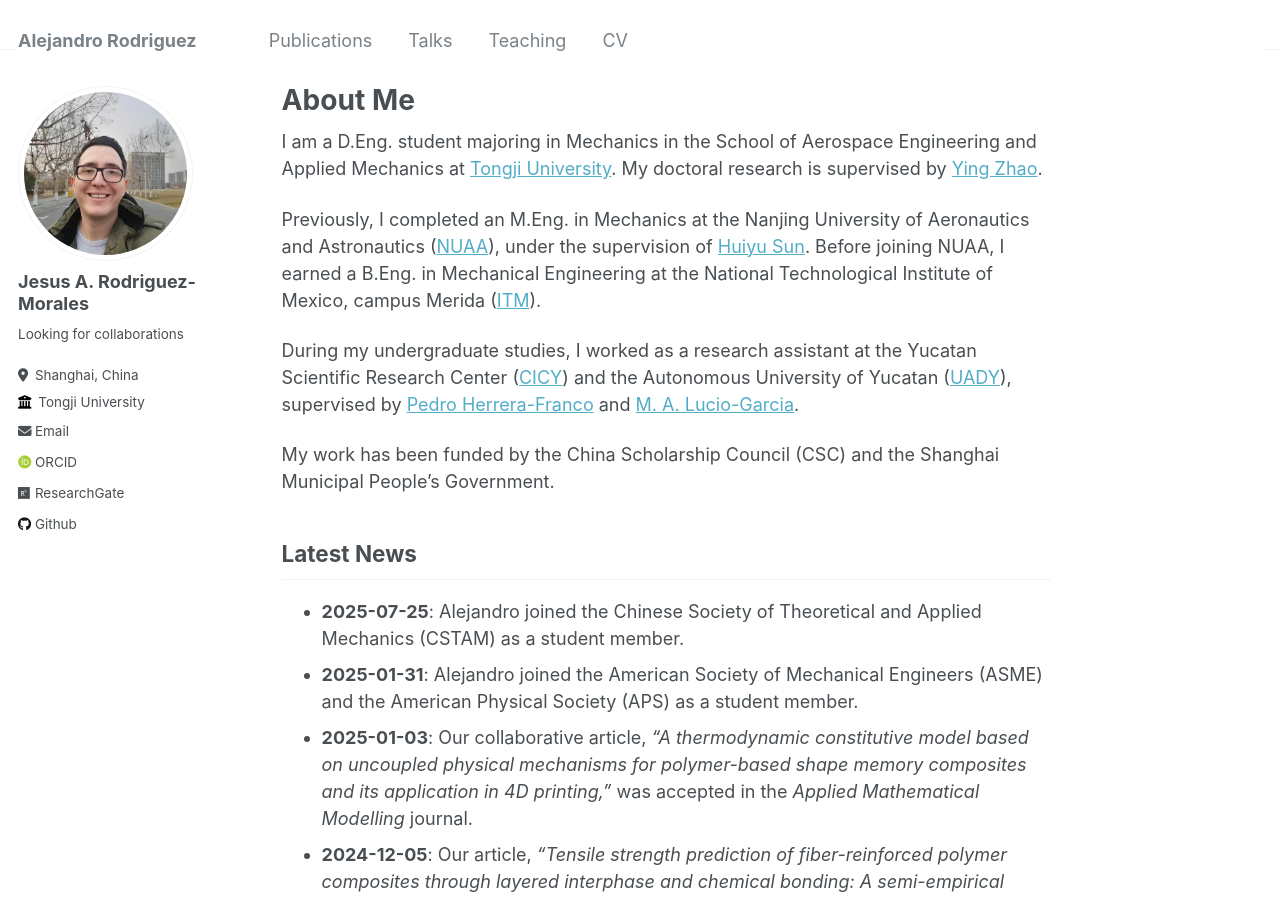
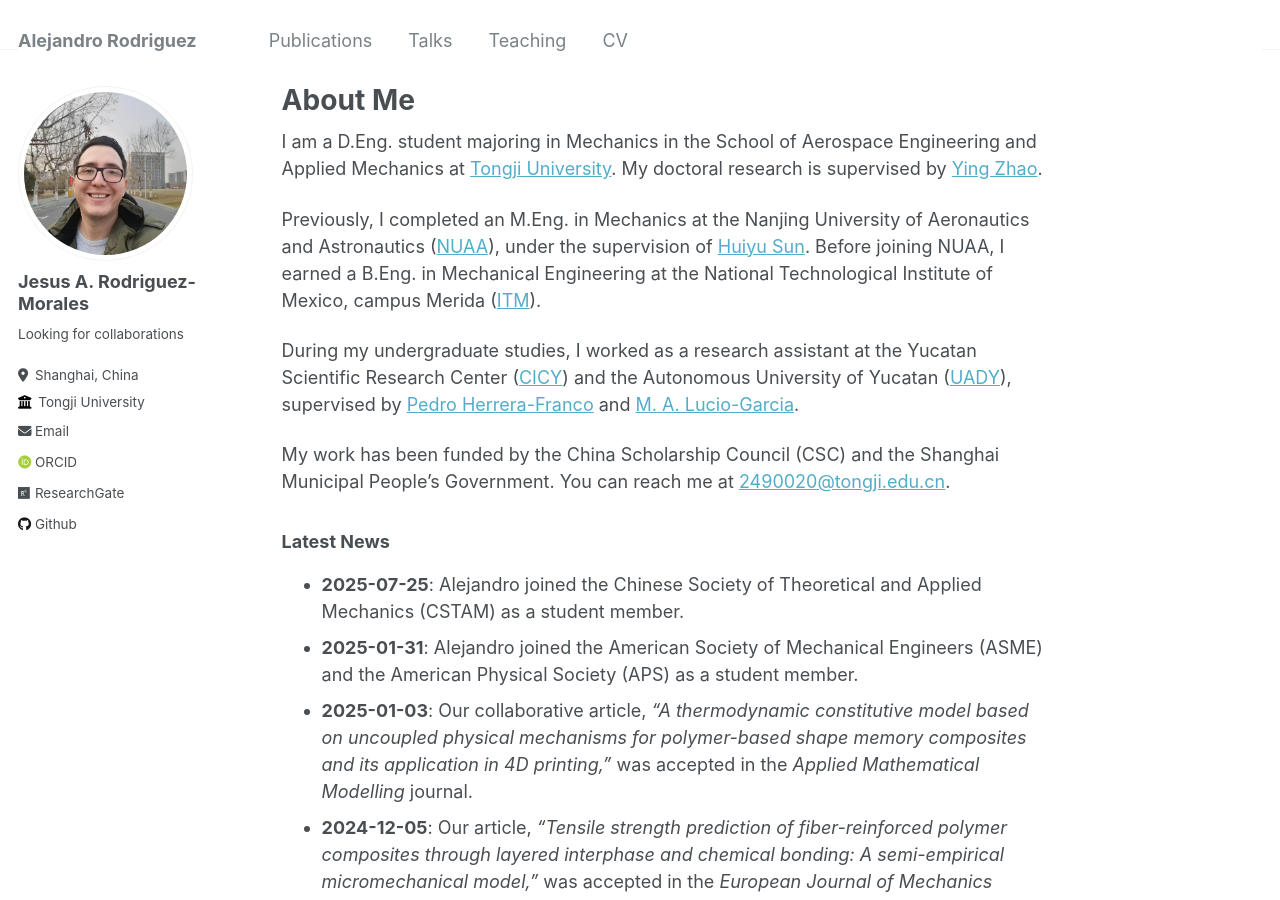
Before and after one commit to alex-rodriguez-m/alex-rodriguez-m.github.io, a Jekyll site: the page built from _pages/about.md, in a window 1280 px wide and 900 px high. Built offline with Jekyll 4.4.1, drawn with Linux system fonts in a browser that asks for light colours; some web fonts are replaced.

Commit message:
Update about.md

```diff
--- a/_pages/about.md
+++ b/_pages/about.md
@@ -12,10 +12,10 @@ Previously, I completed an M.Eng. in Mechanics at the Nanjing University of Aero
 
 During my undergraduate studies, I worked as a research assistant at the Yucatan Scientific Research Center ([CICY](https://www.cicy.mx/english)) and the Autonomous University of Yucatan ([UADY](https://en.uady.mx/)), supervised by [Pedro Herrera-Franco](https://www.researchgate.net/profile/Pedro-Herrera-Franco) and [M. A. Lucio-Garcia](https://www.researchgate.net/profile/Lucio-Monica-Arely).
 
-My work has been funded by the China Scholarship Council (CSC) and the Shanghai Municipal People's Government.
+My work has been funded by the China Scholarship Council (CSC) and the Shanghai Municipal People's Government. You can reach me at [2490020@tongji.edu.cn]().
 
 
-## Latest News
+### Latest News
 - **2025-07-25**: Alejandro joined the Chinese Society of Theoretical and Applied Mechanics (CSTAM) as a student member.
 - **2025-01-31**: Alejandro joined the American Society of Mechanical Engineers (ASME) and the American Physical Society (APS) as a student member.
 - **2025-01-03**: Our collaborative article, *"A thermodynamic constitutive model based on uncoupled physical mechanisms for polymer-based shape memory composites and its application in 4D printing,"* was accepted in the *Applied Mathematical Modelling* journal.
```
